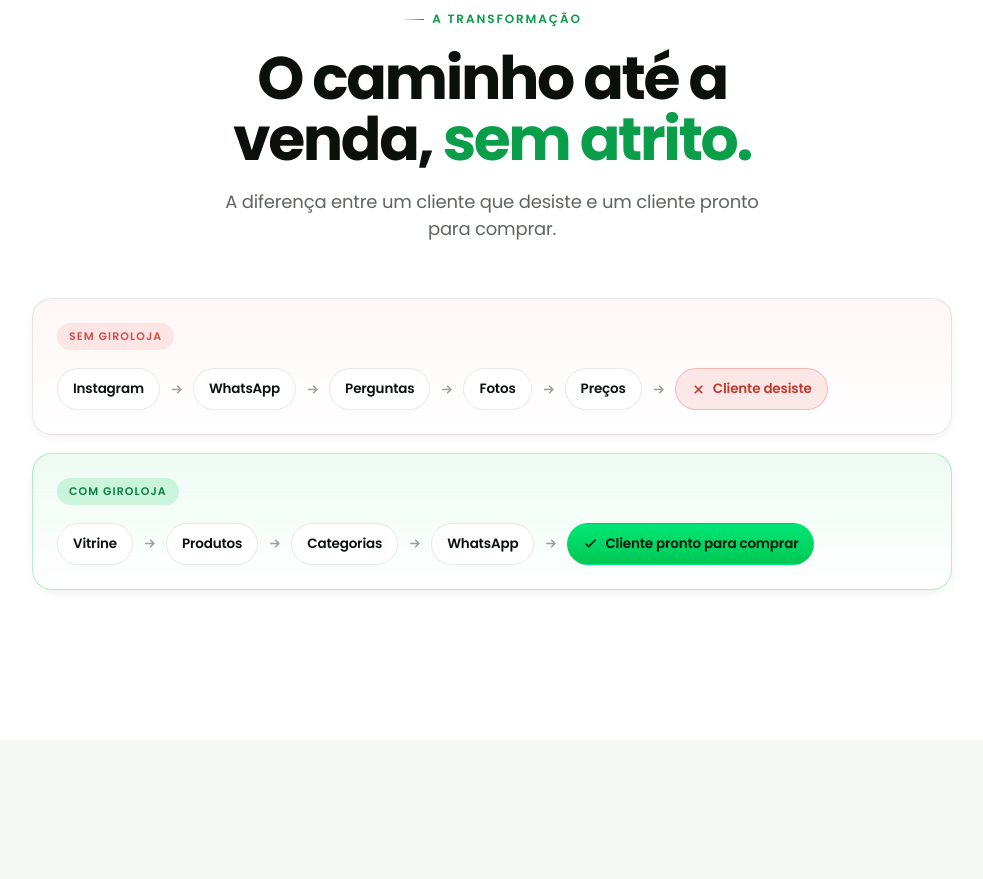
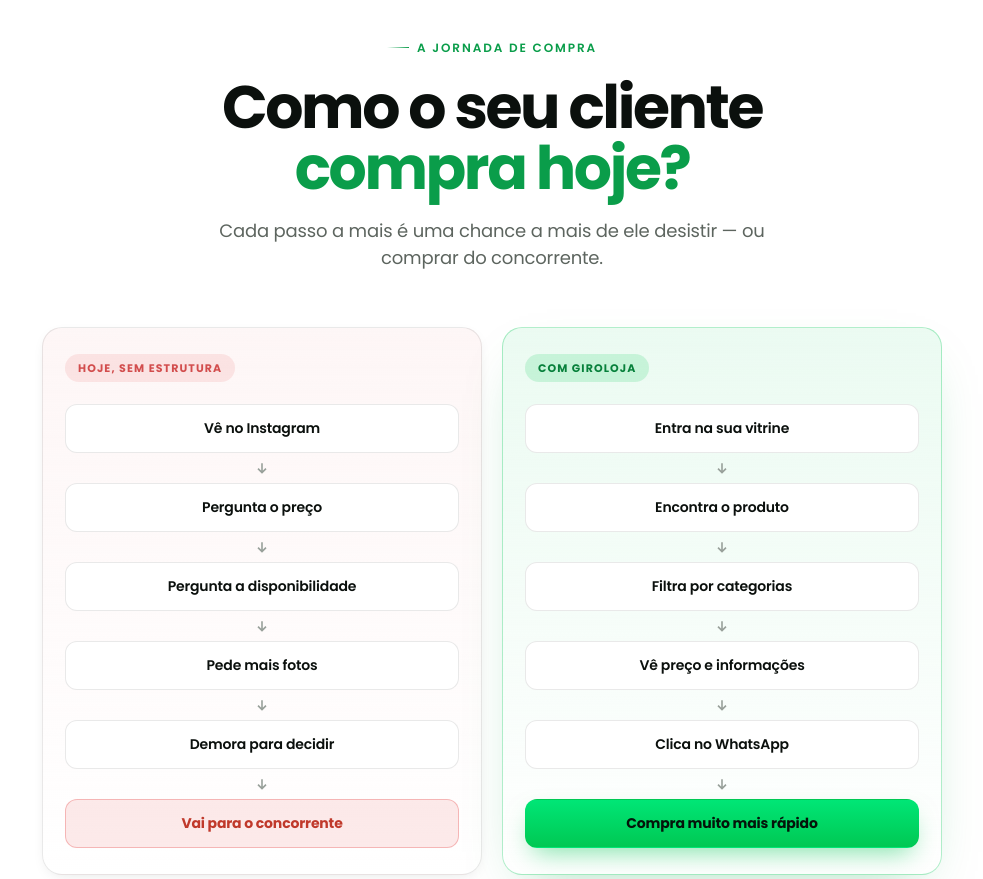
Before and after one commit to hernaniruy-pixel/giroloja, a plain HTML site: page index.html in a window 1280 px wide. Shown: the part 3490-4369 px from the top of the page, without its empty margins (148-1131 px from the left). Drawn offline with Linux system fonts and the light colour scheme.

Commit message:
Maquina de conversao: gatilhos financeiros em pergunta, jornada de compra comparada, ecossistema em resultados, segmentos ampliados, CTA final definitivo

```diff
--- a/index.html
+++ b/index.html
@@ -227,23 +227,29 @@
 .loss-cta h3 .g{color:var(--green)}
 .loss-cta .btn{margin-top:22px}
 
-/* ---------- FLOW (sem/com) ---------- */
-.flow{display:flex;flex-direction:column;gap:18px;max-width:920px;margin:0 auto}
-.flow-row{border-radius:var(--radius);padding:24px;border:1px solid var(--line);background:var(--panel-solid);box-shadow:var(--shadow-sm)}
-.flow-row.sem{background:linear-gradient(180deg,rgba(230,80,80,.05),#fff)}
-.flow-row.com{background:linear-gradient(180deg,rgba(0,200,83,.07),#fff);border-color:rgba(0,200,83,.28)}
-.flow-label{display:inline-flex;align-items:center;gap:7px;font-size:11px;font-weight:600;letter-spacing:.1em;text-transform:uppercase;
-  padding:5px 12px;border-radius:100px;margin-bottom:18px}
-.sem .flow-label{background:rgba(230,80,80,.12);color:#d24d4d}
-.com .flow-label{background:rgba(0,200,83,.16);color:var(--green-deep)}
-.flow-steps{display:flex;align-items:center;flex-wrap:wrap;gap:9px}
-.flow-steps .step{display:inline-flex;align-items:center;gap:7px;padding:10px 15px;border-radius:100px;font-size:13.5px;font-weight:600;
-  background:#fff;border:1px solid var(--line);color:var(--txt)}
-.flow-steps .step svg{width:15px;height:15px}
-.flow-steps .arrow{color:var(--dim-2);display:inline-flex}
-.flow-steps .arrow svg{width:15px;height:15px}
-.sem .step.end{background:rgba(230,80,80,.12);border-color:rgba(230,80,80,.32);color:#c0392b}
-.com .step.end{background:linear-gradient(180deg,var(--green-br2),var(--green-br));border-color:transparent;color:#04140a}
+/* ---------- JORNADA DE COMPRA ---------- */
+.journey{display:grid;grid-template-columns:1fr 1fr;gap:20px;max-width:900px;margin:0 auto}
+.jcol{border-radius:var(--radius);padding:26px 22px;border:1px solid var(--line);background:var(--panel-solid);box-shadow:var(--shadow-sm)}
+.jcol.before{background:linear-gradient(180deg,rgba(230,80,80,.05),#fff)}
+.jcol.after{background:linear-gradient(180deg,rgba(0,200,83,.08),#fff);border-color:rgba(0,200,83,.3);box-shadow:0 22px 54px -26px rgba(0,160,70,.35)}
+.jtag{display:inline-flex;align-items:center;gap:7px;font-size:11px;font-weight:700;letter-spacing:.1em;text-transform:uppercase;
+  padding:6px 13px;border-radius:100px;margin-bottom:22px}
+.before .jtag{background:rgba(230,80,80,.12);color:#d24d4d}
+.after .jtag{background:rgba(0,200,83,.16);color:var(--green-deep)}
+.jsteps{display:flex;flex-direction:column}
+.jstep{padding:13px 16px;border-radius:12px;background:#fff;border:1px solid var(--line);
+  font-size:14px;font-weight:600;color:var(--txt);text-align:center;transition:.35s var(--ease)}
+.jcol:hover .jstep{border-color:var(--line-2)}
+.jarrow{display:flex;justify-content:center;color:var(--dim-2);padding:7px 0}
+.jarrow svg{width:16px;height:16px}
+.before .jstep.end{background:rgba(230,80,80,.12);border-color:rgba(230,80,80,.34);color:#c0392b;font-weight:700}
+.after .jstep.end{background:linear-gradient(180deg,var(--green-br2),var(--green-br));border-color:transparent;color:#04140a;
+  font-weight:700;box-shadow:0 12px 26px -8px rgba(0,200,83,.5)}
+@media(max-width:820px){.journey{grid-template-columns:1fr}}
+
+/* CTA pergunta */
+.cta-q{margin-top:20px;font-size:clamp(18px,3vw,28px);font-weight:700;letter-spacing:-.03em;color:var(--txt);max-width:24ch;line-height:1.15}
+.cta-q .g{background:linear-gradient(180deg,#00c853,#07803b);-webkit-background-clip:text;background-clip:text;-webkit-text-fill-color:transparent}
 
 /* ---------- SEGMENTOS (prova social) ---------- */
 .seg-grid{display:grid;grid-template-columns:repeat(auto-fill,minmax(158px,1fr));gap:12px}
@@ -254,7 +260,7 @@
   background:rgba(0,200,83,.1);color:var(--green-deep)}
 .seg .si svg{width:19px;height:19px}
 .seg b{font-size:14px;font-weight:600;letter-spacing:-.01em;color:var(--txt)}
-@media(max-width:600px){.flow-steps{gap:7px}.flow-steps .step{padding:8px 12px;font-size:12.5px}.loss-row{font-size:14px;padding:16px 18px}}
+@media(max-width:600px){.jstep{padding:11px 14px;font-size:13px}.jcol{padding:22px 18px}.loss-row{font-size:14px;padding:16px 18px}}
 
 /* ---------- DEMO / VIDEOS ---------- */
 .demo-grid{display:grid;grid-template-columns:repeat(12,1fr);gap:16px}
@@ -595,14 +601,14 @@
       <p class="lead" style="margin:18px auto 0">Todo dia, um negócio desorganizado deixa dinheiro na mesa — sem nem perceber.</p>
     </div>
     <div class="loss-grid">
-      <div class="loss-row rv"><span class="lx"><svg viewBox="0 0 24 24" fill="none" stroke="currentColor" stroke-width="2.2"><path d="M18 6L6 18M6 6l12 12"/></svg></span> Seus produtos se perdem no meio das conversas do WhatsApp.</div>
-      <div class="loss-row rv rv-d1"><span class="lx"><svg viewBox="0 0 24 24" fill="none" stroke="currentColor" stroke-width="2.2"><path d="M18 6L6 18M6 6l12 12"/></svg></span> Seus clientes não encontram o que procuram — e vão embora.</div>
-      <div class="loss-row rv rv-d2"><span class="lx"><svg viewBox="0 0 24 24" fill="none" stroke="currentColor" stroke-width="2.2"><path d="M18 6L6 18M6 6l12 12"/></svg></span> Seu negócio parece pequeno, mesmo vendendo muito.</div>
-      <div class="loss-row rv rv-d1"><span class="lx"><svg viewBox="0 0 24 24" fill="none" stroke="currentColor" stroke-width="2.2"><path d="M18 6L6 18M6 6l12 12"/></svg></span> Sua marca transmite pouca confiança na hora de fechar.</div>
-      <div class="loss-row rv rv-d2"><span class="lx"><svg viewBox="0 0 24 24" fill="none" stroke="currentColor" stroke-width="2.2"><path d="M18 6L6 18M6 6l12 12"/></svg></span> Seus concorrentes parecem maiores do que realmente são.</div>
+      <div class="loss-row rv"><span class="lx"><svg viewBox="0 0 24 24" fill="none" stroke="currentColor" stroke-width="2.2"><path d="M18 6L6 18M6 6l12 12"/></svg></span> Quantos clientes você perde porque eles não encontram seus produtos rapidamente?</div>
+      <div class="loss-row rv rv-d1"><span class="lx"><svg viewBox="0 0 24 24" fill="none" stroke="currentColor" stroke-width="2.2"><path d="M18 6L6 18M6 6l12 12"/></svg></span> Quantas vezes por dia você responde as mesmas perguntas no WhatsApp?</div>
+      <div class="loss-row rv rv-d2"><span class="lx"><svg viewBox="0 0 24 24" fill="none" stroke="currentColor" stroke-width="2.2"><path d="M18 6L6 18M6 6l12 12"/></svg></span> Quantos clientes desistem porque o seu negócio parece pequeno?</div>
+      <div class="loss-row rv rv-d1"><span class="lx"><svg viewBox="0 0 24 24" fill="none" stroke="currentColor" stroke-width="2.2"><path d="M18 6L6 18M6 6l12 12"/></svg></span> Quantas vendas você perde simplesmente por não transmitir confiança?</div>
+      <div class="loss-row rv rv-d2"><span class="lx"><svg viewBox="0 0 24 24" fill="none" stroke="currentColor" stroke-width="2.2"><path d="M18 6L6 18M6 6l12 12"/></svg></span> Quantos concorrentes parecem maiores do que você — mesmo vendendo menos?</div>
     </div>
     <div class="loss-cta rv rv-d1">
-      <h3>A GiroLoja resolve tudo isso <span class="g">em poucos minutos.</span></h3>
+      <h3>Seu negócio já vende. <span class="g">Nós apenas vamos fazer ele vender melhor.</span></h3>
       <a href="#cta" class="btn btn-primary">Quero profissionalizar meu negócio</a>
     </div>
   </div>
@@ -612,39 +618,41 @@
 <section class="sec-pad" id="transformacao">
   <div class="wrap">
     <div class="sec-head center rv">
-      <div class="eyebrow">A transformação</div>
-      <h2 class="h-sec">O caminho até a venda, <span class="g">sem atrito.</span></h2>
-      <p class="lead" style="margin:18px auto 0">A diferença entre um cliente que desiste e um cliente pronto para comprar.</p>
+      <div class="eyebrow">A jornada de compra</div>
+      <h2 class="h-sec">Como o seu cliente <span class="g">compra hoje?</span></h2>
+      <p class="lead" style="margin:18px auto 0">Cada passo a mais é uma chance a mais de ele desistir — ou comprar do concorrente.</p>
     </div>
-    <div class="flow">
-      <div class="flow-row sem rv">
-        <span class="flow-label">Sem GiroLoja</span>
-        <div class="flow-steps">
-          <span class="step">Instagram</span>
-          <span class="arrow"><svg viewBox="0 0 24 24" fill="none" stroke="currentColor" stroke-width="2.4"><path d="M5 12h14M13 6l6 6-6 6"/></svg></span>
-          <span class="step">WhatsApp</span>
-          <span class="arrow"><svg viewBox="0 0 24 24" fill="none" stroke="currentColor" stroke-width="2.4"><path d="M5 12h14M13 6l6 6-6 6"/></svg></span>
-          <span class="step">Perguntas</span>
-          <span class="arrow"><svg viewBox="0 0 24 24" fill="none" stroke="currentColor" stroke-width="2.4"><path d="M5 12h14M13 6l6 6-6 6"/></svg></span>
-          <span class="step">Fotos</span>
-          <span class="arrow"><svg viewBox="0 0 24 24" fill="none" stroke="currentColor" stroke-width="2.4"><path d="M5 12h14M13 6l6 6-6 6"/></svg></span>
-          <span class="step">Preços</span>
-          <span class="arrow"><svg viewBox="0 0 24 24" fill="none" stroke="currentColor" stroke-width="2.4"><path d="M5 12h14M13 6l6 6-6 6"/></svg></span>
-          <span class="step end"><svg viewBox="0 0 24 24" fill="none" stroke="currentColor" stroke-width="2.6"><path d="M18 6L6 18M6 6l12 12"/></svg> Cliente desiste</span>
+    <div class="journey">
+      <div class="jcol before rv">
+        <span class="jtag">Hoje, sem estrutura</span>
+        <div class="jsteps">
+          <div class="jstep">Vê no Instagram</div>
+          <span class="jarrow"><svg viewBox="0 0 24 24" fill="none" stroke="currentColor" stroke-width="2.4"><path d="M12 5v14M6 13l6 6 6-6"/></svg></span>
+          <div class="jstep">Pergunta o preço</div>
+          <span class="jarrow"><svg viewBox="0 0 24 24" fill="none" stroke="currentColor" stroke-width="2.4"><path d="M12 5v14M6 13l6 6 6-6"/></svg></span>
+          <div class="jstep">Pergunta a disponibilidade</div>
+          <span class="jarrow"><svg viewBox="0 0 24 24" fill="none" stroke="currentColor" stroke-width="2.4"><path d="M12 5v14M6 13l6 6 6-6"/></svg></span>
+          <div class="jstep">Pede mais fotos</div>
+          <span class="jarrow"><svg viewBox="0 0 24 24" fill="none" stroke="currentColor" stroke-width="2.4"><path d="M12 5v14M6 13l6 6 6-6"/></svg></span>
+          <div class="jstep">Demora para decidir</div>
+          <span class="jarrow"><svg viewBox="0 0 24 24" fill="none" stroke="currentColor" stroke-width="2.4"><path d="M12 5v14M6 13l6 6 6-6"/></svg></span>
+          <div class="jstep end">Vai para o concorrente</div>
         </div>
       </div>
-      <div class="flow-row com rv rv-d1">
-        <span class="flow-label">Com GiroLoja</span>
-        <div class="flow-steps">
-          <span class="step">Vitrine</span>
-          <span class="arrow"><svg viewBox="0 0 24 24" fill="none" stroke="currentColor" stroke-width="2.4"><path d="M5 12h14M13 6l6 6-6 6"/></svg></span>
-          <span class="step">Produtos</span>
-          <span class="arrow"><svg viewBox="0 0 24 24" fill="none" stroke="currentColor" stroke-width="2.4"><path d="M5 12h14M13 6l6 6-6 6"/></svg></span>
-          <span class="step">Categorias</span>
-          <span class="arrow"><svg viewBox="0 0 24 24" fill="none" stroke="currentColor" stroke-width="2.4"><path d="M5 12h14M13 6l6 6-6 6"/></svg></span>
-          <span class="step">WhatsApp</span>
-          <span class="arrow"><svg viewBox="0 0 24 24" fill="none" stroke="currentColor" stroke-width="2.4"><path d="M5 12h14M13 6l6 6-6 6"/></svg></span>
-          <span class="step end"><svg viewBox="0 0 24 24" fill="none" stroke="currentColor" stroke-width="2.6"><path d="M20 6L9 17l-5-5"/></svg> Cliente pronto para comprar</span>
+      <div class="jcol after rv rv-d1">
+        <span class="jtag">Com GiroLoja</span>
+        <div class="jsteps">
+          <div class="jstep">Entra na sua vitrine</div>
+          <span class="jarrow"><svg viewBox="0 0 24 24" fill="none" stroke="currentColor" stroke-width="2.4"><path d="M12 5v14M6 13l6 6 6-6"/></svg></span>
+          <div class="jstep">Encontra o produto</div>
+          <span class="jarrow"><svg viewBox="0 0 24 24" fill="none" stroke="currentColor" stroke-width="2.4"><path d="M12 5v14M6 13l6 6 6-6"/></svg></span>
+          <div class="jstep">Filtra por categorias</div>
+          <span class="jarrow"><svg viewBox="0 0 24 24" fill="none" stroke="currentColor" stroke-width="2.4"><path d="M12 5v14M6 13l6 6 6-6"/></svg></span>
+          <div class="jstep">Vê preço e informações</div>
+          <span class="jarrow"><svg viewBox="0 0 24 24" fill="none" stroke="currentColor" stroke-width="2.4"><path d="M12 5v14M6 13l6 6 6-6"/></svg></span>
+          <div class="jstep">Clica no WhatsApp</div>
+          <span class="jarrow"><svg viewBox="0 0 24 24" fill="none" stroke="currentColor" stroke-width="2.4"><path d="M12 5v14M6 13l6 6 6-6"/></svg></span>
+          <div class="jstep end">Compra muito mais rápido</div>
         </div>
       </div>
     </div>
@@ -704,7 +712,7 @@
   <div class="wrap">
     <div class="sec-head center rv">
       <div class="eyebrow">Para qualquer segmento</div>
-      <h2 class="h-sec">Criado para qualquer negócio <span class="g">que vende produtos.</span></h2>
+      <h2 class="h-sec">Criado para quem <span class="g">vende produtos.</span></h2>
       <p class="lead" style="margin:18px auto 0">Não importa o que você vende. Se você vende, o GiroLoja profissionaliza.</p>
     </div>
     <div class="seg-grid" id="segGrid"></div>
@@ -804,8 +812,9 @@
   <div class="cta-grid"></div>
   <div class="wrap cta-inner">
     <img class="mk rv" src="assets/logo-simbolo.png" alt="GiroLoja">
-    <h2 class="rv rv-d1">O seu próximo cliente já está procurando o que você vende. <span class="g">Ele vai comprar de você — ou do seu concorrente?</span></h2>
-    <p class="csub rv rv-d2">Nós entregamos a estrutura digital. Você faz o que já sabe fazer: vender.</p>
+    <h2 class="rv rv-d1">Seu próximo cliente já está procurando o que você vende.</h2>
+    <p class="cta-q rv rv-d2">A única pergunta é: <span class="g">ele vai comprar de você ou do seu concorrente?</span></p>
+    <p class="csub rv rv-d3">Nós entregamos toda a estrutura digital do seu negócio. Você continua fazendo o que sempre soube fazer: vender.</p>
     <a href="https://wa.me/595000000000?text=Quero%20profissionalizar%20meu%20neg%C3%B3cio%20com%20a%20GiroLoja" target="_blank" rel="noopener" class="btn btn-primary btn-lg rv rv-d3">
       Quero profissionalizar meu negócio
       <svg viewBox="0 0 24 24" fill="none" stroke="currentColor" stroke-width="2.4"><path d="M5 12h14M13 6l6 6-6 6"/></svg>
@@ -907,16 +916,16 @@
   </div>`).join('');
 
 const ECO=[
-  ['Sua marca em primeiro lugar','A vitrine tem a sua cara — cores, logo e identidade. Não a de um sistema.','M3 9l1-5h16l1 5M4 9v11h16V9M9 13h6'],
-  ['Tudo no lugar certo','Seus produtos organizados. Adeus catálogo perdido no meio da conversa.','M20 7l-8-4-8 4 8 4 8-4zM4 7v10l8 4 8-4V7M12 11v10'],
-  ['Compra direto no WhatsApp','Seu cliente escolhe o produto e já inicia a compra pelo WhatsApp.','M21 11.5a8.5 8.5 0 1 1-4.4-7.4L21 3l-1.1 4.4A8.5 8.5 0 0 1 21 11.5z'],
-  ['Endereço profissional','Sua marca ganha um endereço só seu na internet — e mais autoridade.','M2 12h20M12 2a15 15 0 0 1 0 20M12 2a15 15 0 0 0 0 20M12 2v20'],
-  ['Seu negócio sob controle','Vendas, visitas e produtos num painel simples de acompanhar.','M3 3h8v8H3zM13 3h8v5h-8zM13 12h8v9h-8zM3 15h8v6H3z'],
-  ['Encontrado em segundos','Seus clientes acham exatamente o que procuram, sem precisar perguntar.','M3 3h7v7H3zM14 3h7v7h-7zM14 14h7v7h-7zM3 14h7v7H3z'],
-  ['Cresça sem limites','Cadastre quantos produtos quiser. A estrutura acompanha o seu crescimento.','M20 12v6a2 2 0 0 1-2 2H6a2 2 0 0 1-2-2v-6M12 3v13M8 7l4-4 4 4'],
-  ['Simples de verdade','Você no controle da operação, mesmo sem entender de tecnologia.','M12 15a3 3 0 1 0 0-6 3 3 0 0 0 0 6M19.4 15a1.6 1.6 0 0 0 .3 1.8l.1.1a2 2 0 1 1-2.8 2.8l-.1-.1a1.6 1.6 0 0 0-2.7 1.1V21a2 2 0 1 1-4 0v-.1A1.6 1.6 0 0 0 7 19.4a1.6 1.6 0 0 0-1.8.3l-.1.1a2 2 0 1 1-2.8-2.8l.1-.1a1.6 1.6 0 0 0-1.1-2.7H1a2 2 0 1 1 0-4h.1A1.6 1.6 0 0 0 2.6 7'],
-  ['Feito para o celular','A maioria compra pelo celular. Sua vitrine impecável em qualquer tela.','M5 2h14v20H5zM9 18h6'],
-  ['Do seu jeito','A estrutura se adapta ao seu negócio — e não o contrário.','M4 21v-7M4 10V3M12 21v-9M12 8V3M20 21v-5M20 12V3M1 14h6M9 8h6M17 16h6'],
+  ['Tenha o controle completo do seu negócio','Vendas, visitas e produtos num único painel — tudo sob o seu olhar.','M3 3h8v8H3zM13 3h8v5h-8zM13 12h8v9h-8zM3 15h8v6H3z'],
+  ['Organize milhares de produtos em minutos','Todo o seu catálogo no ar e em ordem, sem trabalho manual interminável.','M20 7l-8-4-8 4 8 4 8-4zM4 7v10l8 4 8-4V7M12 11v10'],
+  ['Leve seu cliente do clique à compra','Sem atritos: ele escolhe o produto e já chega no WhatsApp pronto pra fechar.','M21 11.5a8.5 8.5 0 1 1-4.4-7.4L21 3l-1.1 4.4A8.5 8.5 0 0 1 21 11.5z'],
+  ['Sua marca ganha um endereço profissional','Um domínio só seu na internet — e a autoridade que vem junto com ele.','M2 12h20M12 2a15 15 0 0 1 0 20M12 2a15 15 0 0 0 0 20M12 2v20'],
+  ['Seu cliente encontra o que procura em segundos','Categorias que levam direto ao produto certo, sem ele precisar perguntar.','M3 3h7v7H3zM14 3h7v7h-7zM14 14h7v7h-7zM3 14h7v7H3z'],
+  ['Sua marca em primeiro lugar, não o sistema','A vitrine tem a sua cara: cores, logo e identidade do seu negócio.','M3 9l1-5h16l1 5M4 9v11h16V9M9 13h6'],
+  ['Cresça sem esbarrar em limites','Cadastre quantos produtos quiser. A estrutura acompanha o seu crescimento.','M20 12v6a2 2 0 0 1-2 2H6a2 2 0 0 1-2-2v-6M12 3v13M8 7l4-4 4 4'],
+  ['Assuma o controle sem depender de ninguém','Simples de usar de verdade, mesmo sem entender nada de tecnologia.','M12 15a3 3 0 1 0 0-6 3 3 0 0 0 0 6M19.4 15a1.6 1.6 0 0 0 .3 1.8l.1.1a2 2 0 1 1-2.8 2.8l-.1-.1a1.6 1.6 0 0 0-2.7 1.1V21a2 2 0 1 1-4 0v-.1A1.6 1.6 0 0 0 7 19.4a1.6 1.6 0 0 0-1.8.3l-.1.1a2 2 0 1 1-2.8-2.8l.1-.1a1.6 1.6 0 0 0-1.1-2.7H1a2 2 0 1 1 0-4h.1A1.6 1.6 0 0 0 2.6 7'],
+  ['Venda bem onde seu cliente está: no celular','A maioria compra pelo celular. Sua vitrine impecável em qualquer tela.','M5 2h14v20H5zM9 18h6'],
+  ['Uma estrutura que se adapta ao seu negócio','E não o contrário. Do jeito que a sua operação precisa funcionar.','M4 21v-7M4 10V3M12 21v-9M12 8V3M20 21v-5M20 12V3M1 14h6M9 8h6M17 16h6'],
 ];
 document.getElementById('ecoGrid').innerHTML=ECO.map((e,i)=>`
   <div class="eco rv ${['','rv-d1','rv-d2','rv-d3'][i%4]}">
@@ -924,16 +933,20 @@
     <h3>${e[0]}</h3><p>${e[1]}</p>
   </div>`).join('');
 const SEG=[
-  ['Importados','M20 7l-8-4-8 4 8 4 8-4zM4 7v10l8 4 8-4V7M12 11v10'],
+  ['Importadores','M20 7l-8-4-8 4 8 4 8-4zM4 7v10l8 4 8-4V7M12 11v10'],
+  ['Revendedores','M3 3h3l2 12h10l2-8H7'],
+  ['Distribuidoras','M1 16V8h13v8zM14 11h4l3 3v2h-7zM6.5 19a1.5 1.5 0 1 0 0-3 1.5 1.5 0 0 0 0 3zM17.5 19a1.5 1.5 0 1 0 0-3 1.5 1.5 0 0 0 0 3z'],
   ['Farmácias','M10 3h4v7h7v4h-7v7h-4v-7H3v-4h7z'],
   ['Perfumarias','M12 3s6 7 6 11a6 6 0 0 1-12 0c0-4 6-11 6-11z'],
+  ['Tabacarias','M17 12H3M17 12a3 3 0 0 0 0-6M14 12v6M21 8v8'],
   ['Pet Shops','M4.5 12a2 2 0 1 0 0-4 2 2 0 0 0 0 4zM19.5 12a2 2 0 1 0 0-4 2 2 0 0 0 0 4zM9 7a2 2 0 1 0 0-4 2 2 0 0 0 0 4zM15 7a2 2 0 1 0 0-4 2 2 0 0 0 0 4zM12 21c3 0 5-1.8 5-4s-2-4-5-4-5 1.8-5 4 2 4 5 4z'],
-  ['Tabacarias','M17 12H3M17 12a3 3 0 0 0 0-6M14 12v6M21 8v8'],
-  ['Moda & Acessórios','M4 5l4-2 4 3 4-3 4 2-2 5-2-1v9H8v-9l-2 1z'],
+  ['Moda','M4 5l4-2 4 3 4-3 4 2-2 5-2-1v9H8v-9l-2 1z'],
+  ['Suplementos','M6.5 8v8M4 6v12M17.5 8v8M20 6v12M6.5 12h11'],
   ['Eletrônicos','M7 2h10v20H7zM11 18h2'],
-  ['Suplementos','M6.5 8v8M4 6v12M17.5 8v8M20 6v12M6.5 12h11'],
   ['Alimentos','M4 3v8a2 2 0 0 0 2 2v8M6 3v6M8 3v8M18 3c-2 0-3 3-3 6s1 4 2 4v8'],
-  ['Revendedores','M3 3h3l2 12h10l2-8H7'],
+  ['Lojas físicas','M3 9l1-5h16l1 5M4 9v11h16V9M9 20v-7h6v7'],
+  ['Lojas online','M2 3h20v14H2zM8 21h8M12 17v4M6 8h6M6 11h9'],
+  ['Pequenos empreendedores','M12 12a4 4 0 1 0 0-8 4 4 0 0 0 0 8M4 21c0-4 4-6 8-6s8 2 8 6'],
 ];
 document.getElementById('segGrid').innerHTML=SEG.map((s,i)=>`
   <div class="seg rv ${['','rv-d1','rv-d2','rv-d3'][i%4]}">
```
